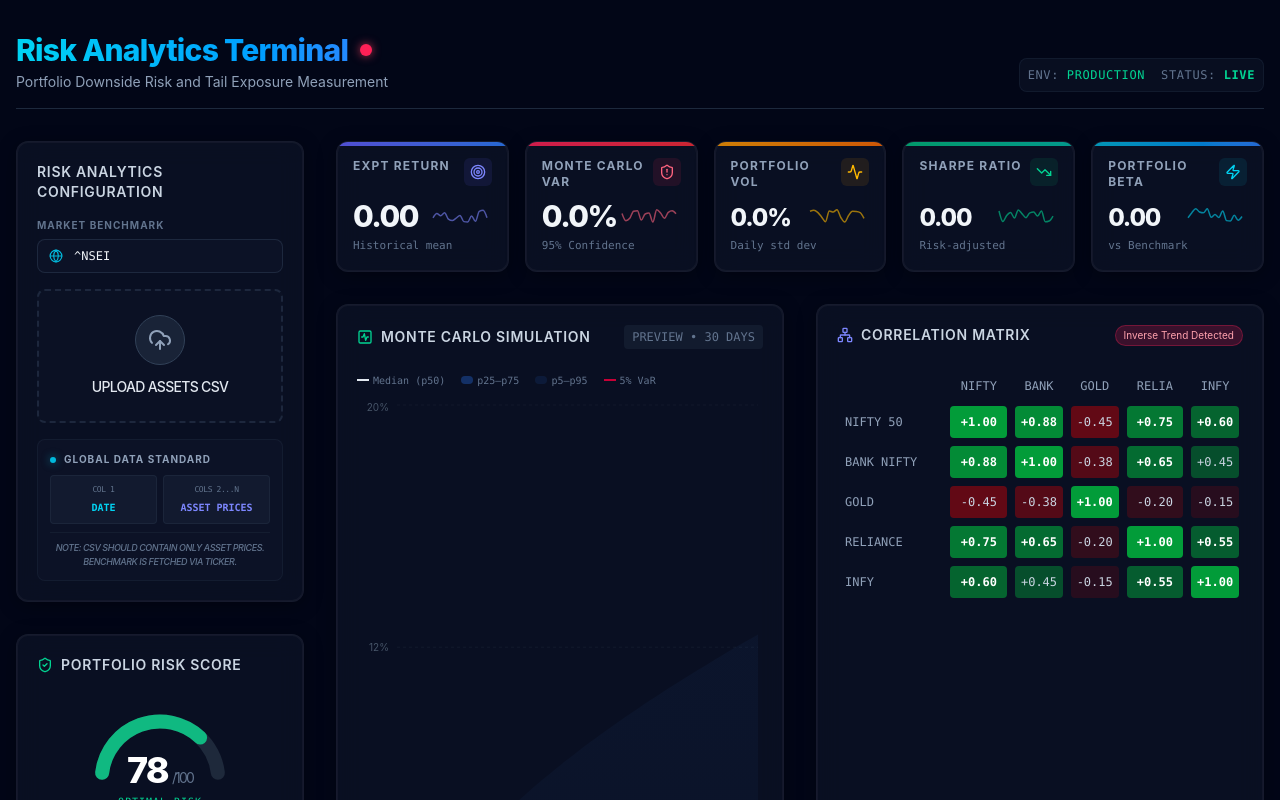
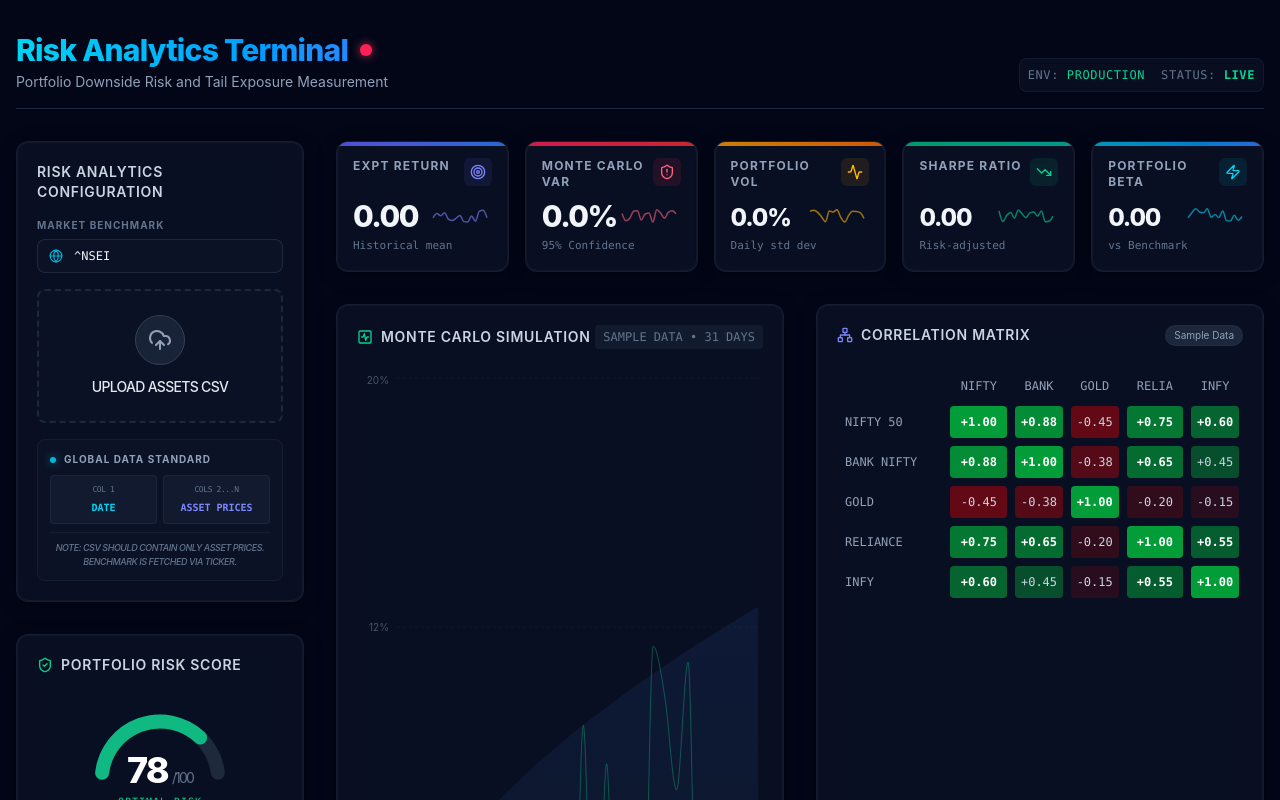
Before and after one commit to spy-in-shadows/Stock-Portfolio-Risk-Analyzer, a React (Vite) app in the folder frontend/: page / in a window 1280 px wide. Shown: the top 800 px of the page. Built offline with nearby package versions, Linux system fonts and the light colour scheme.

Commit message:
feat: real Monte Carlo forward paths from backend, live chart data pipeline

```diff
--- a/frontend/src/components/CorrelationHeatmap.jsx
+++ b/frontend/src/components/CorrelationHeatmap.jsx
@@ -2,6 +2,8 @@ import React, { useState } from 'react';
 import { Network } from 'lucide-react';
 
 const CorrelationHeatmap = ({ matrix, assets }) => {
+    const isLiveData = !!(matrix && assets && matrix.length > 0);
+
     // Fallback if no data uploaded
     const displayAssets = assets || ['NIFTY 50', 'BANK NIFTY', 'GOLD', 'RELIANCE', 'INFY'];
     const displayMatrix = matrix || [
@@ -11,6 +13,9 @@ const CorrelationHeatmap = ({ matrix, assets }) => {
         [0.75, 0.65, -0.20, 1.00, 0.55],
         [0.60, 0.45, -0.15, 0.55, 1.00],
     ];
+
+    // Detect if real data has any negative correlations (for the badge)
+    const hasInverseTrend = isLiveData && displayMatrix.some(row => row.some(val => val < -0.2));
 
     const [hoveredCell, setHoveredCell] = useState(null);
 
@@ -39,9 +44,21 @@ const CorrelationHeatmap = ({ matrix, assets }) => {
                     <Network size={16} className="text-indigo-400" />
                     Correlation Matrix
                 </h2>
-                <span className="text-[10px] px-2 py-0.5 rounded-full bg-rose-500/20 text-rose-300 border border-rose-500/30">
-                    Inverse Trend Detected
-                </span>
+                {isLiveData ? (
+                    hasInverseTrend ? (
+                        <span className="text-[10px] px-2 py-0.5 rounded-full bg-rose-500/20 text-rose-300 border border-rose-500/30">
+                            Inverse Trend Detected
+                        </span>
+                    ) : (
+                        <span className="text-[10px] px-2 py-0.5 rounded-full bg-emerald-500/20 text-emerald-300 border border-emerald-500/30">
+                            ● Live Data
+                        </span>
+                    )
+                ) : (
+                    <span className="text-[10px] px-2 py-0.5 rounded-full bg-slate-700/50 text-slate-400 border border-slate-700/30">
+                        Sample Data
+                    </span>
+                )}
             </div>
 
             <div className="overflow-x-auto flex-grow outline-none mt-2 relative">
@@ -71,7 +88,7 @@ const CorrelationHeatmap = ({ matrix, assets }) => {
                                             onMouseLeave={() => setHoveredCell(null)}
                                         >
                                             <span className={Math.abs(val) > 0.5 ? 'text-white font-bold' : 'text-slate-300'}>
-                                                {val > 0 ? '+' : ''}{val.toFixed(2)}
+                                                {isNaN(val) ? 'N/A' : `${val > 0 ? '+' : ''}${val.toFixed(2)}`}
                                             </span>
                                         </div>
                                     </td>
--- a/frontend/src/components/MonteCarloChart.jsx
+++ b/frontend/src/components/MonteCarloChart.jsx
@@ -3,60 +3,48 @@ import { ComposedChart, Line, Area, XAxis, YAxis, CartesianGrid, Tooltip, Respon
 import { ActivitySquare } from 'lucide-react';
 
 const MonteCarloChart = ({ data: analysisData }) => {
-    // Use real simulation paths from backend if available
-    const hasRealData = !!(analysisData?.simulation_paths?.length);
+    const isLiveData = !!(analysisData?.mc_chart_data?.length);
 
-    const chartData = hasRealData
-        ? analysisData.simulation_paths.map(pt => ({
-            day: pt.day,
-            p50: pt.p50,              // Median path
-            innerBand: [pt.p25, pt.p75],   // 25th–75th band
-            outerBand: [pt.p5, pt.p95],    // 5th–95th band
-            p5: pt.p5,                // Lower VaR line
-        }))
+    // Use real backend simulation data if available
+    const data = isLiveData
+        ? analysisData.mc_chart_data
         : (() => {
-            // Fallback: simplified GBM visualization
-            const mu = 0.05 / 252;
-            const sigma = 0.2 / Math.sqrt(252);
-            return Array.from({ length: 31 }).map((_, i) => {
+            // Fallback approximation using portfolio stats
+            const mu = analysisData?.portfolio_expected_return ?? 0.05 / 252;
+            const sigma = analysisData?.portfolio_volatility ?? 0.2 / Math.sqrt(252);
+
+            return Array.from({ length: 32 }).map((_, i) => {
                 const drift = (mu - 0.5 * sigma * sigma) * i;
                 const diffusion = sigma * Math.sqrt(i);
-                const expected = 100 * Math.exp(mu * i);
-                const lower95 = 100 * Math.exp(drift - 1.645 * diffusion);
-                const upper95 = 100 * Math.exp(drift + 1.645 * diffusion);
                 return {
                     day: i,
-                    p50: expected,
-                    innerBand: [100 * Math.exp(drift - 0.674 * diffusion), 100 * Math.exp(drift + 0.674 * diffusion)],
-                    outerBand: [lower95, upper95],
-                    p5: lower95,
+                    path1: 100 * Math.exp(drift + diffusion * (Math.random() * 2.2 - 1.1)),
+                    path2: 100 * Math.exp(drift + diffusion * (Math.random() * 2.5 - 1.8)),
+                    path3: 100 * Math.exp(drift + diffusion * (Math.random() * 2.5 - 0.7)),
+                    median: 100 * Math.exp(mu * i),
+                    var95: 100 * Math.exp(drift - 1.645 * diffusion),
+                    confidenceBand: [
+                        100 * Math.exp(drift - 1.645 * diffusion),
+                        100 * Math.exp(drift + 1.645 * diffusion)
+                    ]
                 };
             });
         })();
 
     const CustomTooltip = ({ active, payload, label }) => {
         if (active && payload && payload.length) {
-            // Extract only scalar values, skip arrays (band ranges)
-            const scalarItems = payload.filter(p => !Array.isArray(p.value) && p.value !== undefined && p.value !== null);
-
             return (
-                <div className="glass-panel p-3 text-xs border border-slate-700/50 rounded-lg shadow-2xl backdrop-blur-md min-w-[180px]">
-                    <p className="text-slate-400 mb-2 font-semibold uppercase tracking-wider border-b border-slate-700 pb-1">
-                        Day T+{label} {hasRealData ? <span className="text-emerald-400 ml-1">● Live</span> : ''}
-                    </p>
+                <div className="glass-panel p-3 text-xs border border-slate-700/50 rounded-lg shadow-2xl backdrop-blur-md">
+                    <p className="text-slate-400 mb-2 font-semibold uppercase tracking-wider border-b border-slate-700 pb-1">Day T+{label}</p>
                     <div className="space-y-1">
                         {payload.map((p, idx) => {
+                            // Skip the confidence band — its value is an array [lower, upper], not a scalar
                             if (Array.isArray(p.value) || p.value === undefined || p.value === null) return null;
-                            const delta = ((p.value - 100)).toFixed(2);
-                            const sign = delta >= 0 ? '+' : '';
                             return (
                                 <div key={idx} className="flex justify-between items-center gap-4 font-mono">
                                     <span style={{ color: p.color || p.stroke }}>{p.name}:</span>
                                     <span className="text-slate-200">
-                                        {p.value.toFixed(2)}
-                                        <span className={`ml-1 text-[10px] ${delta >= 0 ? 'text-emerald-400' : 'text-rose-400'}`}>
-                                            ({sign}{delta}%)
-                                        </span>
+                                        {(p.value * 100).toFixed(2)}%
                                     </span>
                                 </div>
                             );
@@ -75,41 +63,22 @@ const MonteCarloChart = ({ data: analysisData }) => {
                     <ActivitySquare size={16} className="text-emerald-400" />
                     Monte Carlo Simulation
                 </h2>
-                <div className="flex items-center gap-2">
-                    {hasRealData && (
-                        <span className="text-[10px] px-2 py-0.5 rounded-full bg-emerald-500/20 text-emerald-300 border border-emerald-500/30">
-                            ● Real Paths
-                        </span>
-                    )}
-                    <div className="text-xs text-slate-500 font-mono bg-slate-800/50 px-2 py-1 rounded">
-                        {hasRealData ? `${(analysisData?.simulation_paths ? 10000 : 0).toLocaleString()} PATHS` : 'PREVIEW'} • 30 DAYS
-                    </div>
+                <div className={`text-xs font-mono px-2 py-1 rounded ${isLiveData ? 'bg-emerald-900/40 text-emerald-400 border border-emerald-800/50' : 'bg-slate-800/50 text-slate-500'}`}>
+                    {isLiveData ? '● 500 REAL PATHS • 31 DAYS' : 'SAMPLE DATA • 31 DAYS'}
                 </div>
-            </div>
-
-            {/* Legend */}
-            <div className="flex items-center gap-4 mb-3 text-[10px] font-mono text-slate-500">
-                <span className="flex items-center gap-1"><span className="w-3 h-0.5 bg-slate-200 inline-block"></span>Median (p50)</span>
-                <span className="flex items-center gap-1"><span className="w-3 h-2 bg-blue-500/30 inline-block rounded"></span>p25–p75</span>
-                <span className="flex items-center gap-1"><span className="w-3 h-2 bg-blue-500/10 inline-block rounded"></span>p5–p95</span>
-                <span className="flex items-center gap-1"><span className="w-3 h-0.5 bg-rose-700 border-dashed inline-block"></span>5% VaR</span>
             </div>
 
             <div className="flex-grow w-full">
                 <ResponsiveContainer width="100%" height="100%">
-                    <ComposedChart data={chartData} margin={{ top: 5, right: 5, left: -20, bottom: 0 }}>
+                    <ComposedChart data={data} margin={{ top: 5, right: 5, left: -20, bottom: 0 }}>
                         <defs>
-                            <linearGradient id="outerBandGrad" x1="0" y1="0" x2="0" y2="1">
-                                <stop offset="5%" stopColor="#3b82f6" stopOpacity={0.08} />
+                            <linearGradient id="bandGradient" x1="0" y1="0" x2="0" y2="1">
+                                <stop offset="5%" stopColor="#3b82f6" stopOpacity={0.15} />
                                 <stop offset="95%" stopColor="#3b82f6" stopOpacity={0.02} />
-                            </linearGradient>
-                            <linearGradient id="innerBandGrad" x1="0" y1="0" x2="0" y2="1">
-                                <stop offset="5%" stopColor="#3b82f6" stopOpacity={0.20} />
-                                <stop offset="95%" stopColor="#3b82f6" stopOpacity={0.08} />
                             </linearGradient>
                         </defs>
                         <CartesianGrid strokeDasharray="3 3" stroke="#1e293b" vertical={false} strokeOpacity={0.4} />
-                        <XAxis dataKey="day" stroke="#475569" fontSize={10} tickLine={false} axisLine={false} label={{ value: 'Trading Days', position: 'insideBottom', offset: -2, fill: '#475569', fontSize: 9 }} />
+                        <XAxis dataKey="day" stroke="#475569" fontSize={10} tickLine={false} axisLine={false} />
                         <YAxis stroke="#475569" fontSize={10} tickLine={false} axisLine={false} domain={['auto', 'auto']} tickFormatter={(v) => `${(v - 100).toFixed(0)}%`} />
                         <Tooltip
                             content={<CustomTooltip />}
@@ -117,17 +86,14 @@ const MonteCarloChart = ({ data: analysisData }) => {
                         />
                         <ReferenceLine y={100} stroke="#334155" strokeDasharray="3 3" />
 
-                        {/* Outer band: p5 – p95 */}
-                        <Area type="monotone" dataKey="outerBand" stroke="none" fill="url(#outerBandGrad)" name="p5–p95 Range" />
+                        {/* Shaded Confidence Band */}
+                        <Area type="monotone" dataKey="confidenceBand" stroke="none" fill="url(#bandGradient)" name="95% Range" />
 
-                        {/* Inner band: p25 – p75 (IQR) */}
-                        <Area type="monotone" dataKey="innerBand" stroke="none" fill="url(#innerBandGrad)" name="p25–p75 Range" />
-
-                        {/* Median line */}
-                        <Line type="monotone" dataKey="p50" stroke="#e2e8f0" strokeWidth={2} dot={false} name="Median (p50)" />
-
-                        {/* 5th percentile VaR floor */}
-                        <Line type="monotone" dataKey="p5" stroke="#780606" strokeWidth={1.5} strokeDasharray="5 4" dot={false} name="5% VaR Bound" />
+                        <Line type="monotone" dataKey="path1" stroke="#3b82f6" strokeWidth={1} strokeOpacity={0.4} dot={false} name="Path 1" />
+                        <Line type="monotone" dataKey="path2" stroke="#ef4444" strokeWidth={1} strokeOpacity={0.4} dot={false} name="Stress Path" />
+                        <Line type="monotone" dataKey="path3" stroke="#10b981" strokeWidth={1} strokeOpacity={0.4} dot={false} name="Bull Path" />
+                        <Line type="monotone" dataKey="median" stroke="#e2e8f0" strokeWidth={2} dot={false} name="Expected (E[x])" />
+                        <Line type="monotone" dataKey="var95" stroke="#780606" strokeWidth={2} strokeDasharray="4 4" dot={false} name="Historical 5% VaR" />
                     </ComposedChart>
                 </ResponsiveContainer>
             </div>
```
Also changed, not shown: 1 other file (tests, documents, lock files or other folders).
